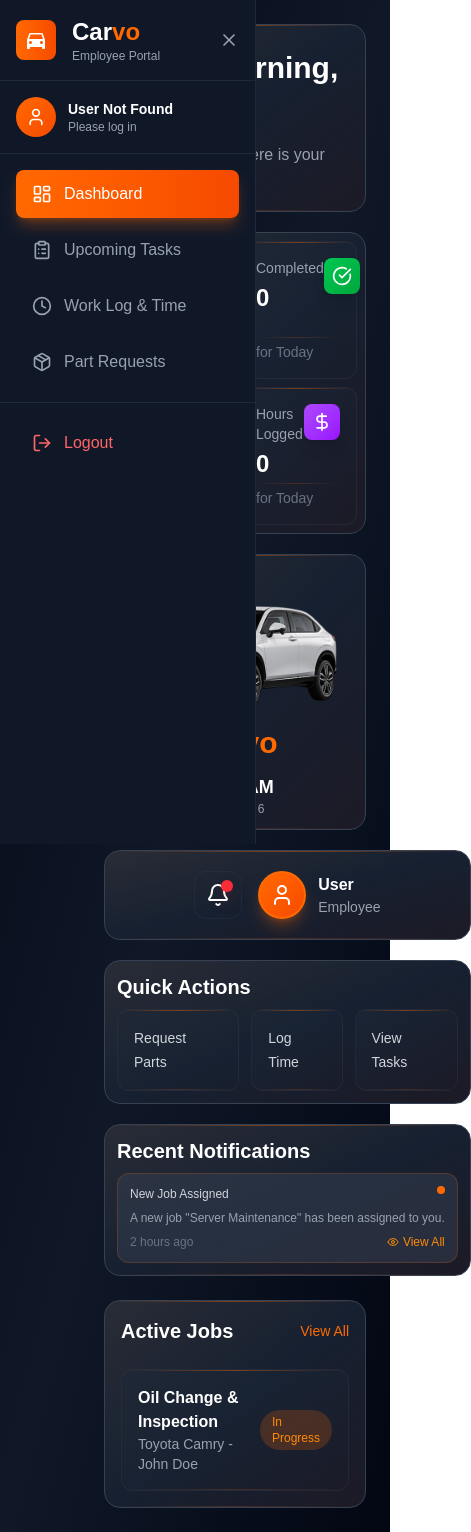
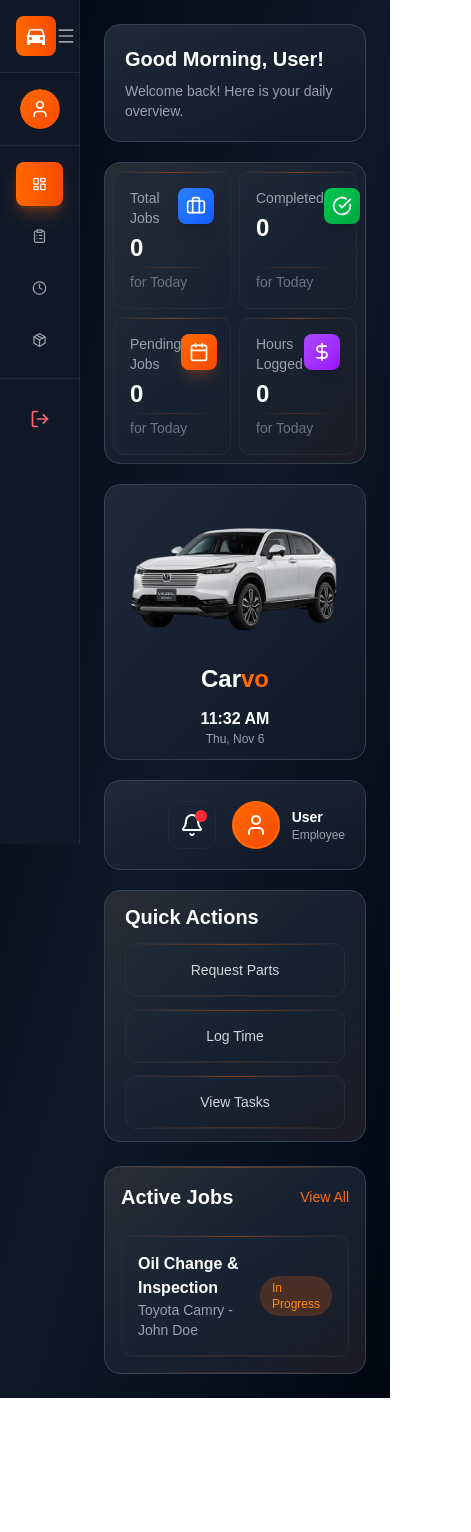
Before and after one commit to ravndu-dlshan/asms-frontend, a Next.js app: page /employee/dashboard in a window 390 px wide. Shown: the whole page, 471 px wide, since content can reach past the window. After the commit the page ends 1398 px from the top, so only its background shows below. Built offline with nearby package versions, Linux system fonts and the light colour scheme.

Commit message:
feat: update employee dashboard and sidebar

```diff
--- a/src/app/components/mainPage/Login.tsx
+++ b/src/app/components/mainPage/Login.tsx
@@ -28,7 +28,7 @@ export default function Login() {
 		}else if (role==="CUSTOMER"){
 			router.push("/customer");
 		}else if (role==="EMPLOYEE"){
-			router.push("/employee");
+			router.push("/employee/dashboard");
 		}else{
 			router.push("/");
 		}
--- a/src/app/employee/components/Sidebar.tsx
+++ b/src/app/employee/components/Sidebar.tsx
@@ -1,8 +1,9 @@
 "use client";
 
-import { useState, useEffect } from "react";
+import { useState, useEffect, useMemo } from "react";
 import Link from "next/link";
 import { usePathname, useRouter } from "next/navigation";
+import Image from "next/image";
 import {
   LayoutDashboard,
   ClipboardList,
@@ -30,168 +31,134 @@ interface UserProfile {
   avatar?: string;
 }
 
-interface SidebarProps {
-  user?: UserProfile;
-  onLogout?: () => void;
-}
-
 const MENU_ITEMS: MenuItem[] = [
-  {
-    href: "/employee/dashboard",
-    icon: LayoutDashboard,
-    label: "Dashboard",
-  },
-  {
-    href: "/employee/upcoming-tasks",
-    icon: ClipboardList,
-    label: "Upcoming Tasks",
-    badgeColor: "bg-orange-500",
-  },
-  {
-    href: "/employee/work-log",
-    icon: Clock,
-    label: "Work Log & Time",
-  },
-  {
-    href: "/employee/parts-request",
-    icon: Package,
-    label: "Part Requests",
-    badgeColor: "bg-blue-500",
-  },
+  { href: "/employee/dashboard", icon: LayoutDashboard, label: "Dashboard" },
+  { href: "/employee/upcoming-tasks", icon: ClipboardList, label: "Upcoming Tasks" },
+  { href: "/employee/work-log", icon: Clock, label: "Work Log & Time" },
+  { href: "/employee/parts-request", icon: Package, label: "Part Requests" },
 ];
 
 const SIDEBAR_CONFIG = {
-  collapsedWidth: "w-25",
+  collapsedWidth: "w-20",
   expandedWidth: "w-64",
-  brandName: "Carvo",
   brandSubtitle: "Employee Portal",
 };
 
-export default function Sidebar({ user, onLogout }: SidebarProps) {
-  const [isLoading, setIsLoading] = useState(true);
+const LogoIcon = () => (
+  <svg className="w-6 h-6 text-white" fill="currentColor" viewBox="0 0 24 24">
+    <path d="M18.92 6.01C18.72 5.42 18.16 5 17.5 5h-11c-.66 0-1.22.42-1.42 1.01L3 12v8c0 .55.45 1 1 1h1c.55 0 1-.45 1-1v-1h12v1c0 .55.45 1 1 1h1c.55 0 1-.45 1-1v-8l-2.08-5.99zM6.5 16c-.83 0-1.5-.67-1.5-1.5S5.67 13 6.5 13s1.5.67 1.5 1.5S7.33 16 6.5 16zm11 0c-.83 0-1.5-.67-1.5-1.5s.67-1.5 1.5-1.5 1.5.67 1.5 1.5-.67 1.5-1.5 1.5zM5 11l1.5-4.5h11L19 11H5z" />
+  </svg>
+);
+
+export default function Sidebar() {
   const pathname = usePathname();
   const router = useRouter();
   const [currentUser, setCurrentUser] = useState<UserProfile | null>(null);
   const [sidebarOpen, setSidebarOpen] = useState(true);
+  const [loading, setLoading] = useState(true);
 
+  // Load user from cookies
   useEffect(() => {
     const userData = getUserFromStorage();
-    if (userData) setCurrentUser(userData);
+    setCurrentUser(userData || null);
+    setLoading(false);
+  }, []);
 
-    setIsLoading(false); // ✅ FIX: stop loading after fetching user
+  // Collapse sidebar on smaller screens
+  useEffect(() => {
+    const updateSidebar = () =>
+      setSidebarOpen(window.innerWidth >= 1024);
+    updateSidebar();
+    window.addEventListener("resize", updateSidebar);
+    return () => window.removeEventListener("resize", updateSidebar);
   }, []);
+
+  // Auto select dashboard if URL is /employee
+  const activePath = useMemo(() => {
+    return pathname === "/employee" ? "/employee/dashboard" : pathname;
+  }, [pathname]);
 
   const handleLogout = () => {
     document.cookie =
-      "authToken=; expires=Thu, 01 Jan 1970 00:00:00 UTC; path=/;";
+      "authToken=; path=/; expires=Thu, 01 Jan 1970 00:00:00 UTC;";
     document.cookie =
-      "userInfo=; expires=Thu, 01 Jan 1970 00:00:00 UTC; path=/;";
-
+      "userInfo=; path=/; expires=Thu, 01 Jan 1970 00:00:00 UTC;";
     router.push("/");
-  };
-
-  const displayUser = currentUser;
-
-  const isActive = (href: string) => {
-    if (href === "/employee/dashboard") {
-      return pathname === href;
-    }
-    return pathname.startsWith(href);
   };
 
   return (
     <aside
       className={`fixed left-0 top-0 z-40 h-screen transition-all duration-300 ${
-        sidebarOpen
-          ? SIDEBAR_CONFIG.expandedWidth
-          : SIDEBAR_CONFIG.collapsedWidth
+        sidebarOpen ? SIDEBAR_CONFIG.expandedWidth : SIDEBAR_CONFIG.collapsedWidth
       } bg-gray-900 border-r border-gray-800`}
     >
-      {/* Logo Section */}
+      {/* Header */}
       <div className="flex items-center justify-between p-4 border-b border-gray-800">
         {sidebarOpen ? (
           <div className="flex items-center space-x-3">
             <div className="w-10 h-10 bg-gradient-to-r from-orange-500 to-orange-600 rounded-lg flex items-center justify-center mr-2">
-              <svg
-                className="w-6 h-6 text-white"
-                fill="currentColor"
-                viewBox="0 0 24 24"
-              >
-                <path d="M18.92 6.01C18.72 5.42 18.16 5 17.5 5h-11c-.66 0-1.22.42-1.42 1.01L3 12v8c0 .55.45 1 1 1h1c.55 0 1-.45 1-1v-1h12v1c0 .55.45 1 1 1h1c.55 0 1-.45 1-1v-8l-2.08-5.99zM6.5 16c-.83 0-1.5-.67-1.5-1.5S5.67 13 6.5 13s1.5.67 1.5 1.5S7.33 16 6.5 16zm11 0c-.83 0-1.5-.67-1.5-1.5s.67-1.5 1.5-1.5 1.5.67 1.5 1.5-.67 1.5-1.5 1.5zM5 11l1.5-4.5h11L19 11H5z" />
-              </svg>
+              <LogoIcon />
             </div>
-            <div className="pl-2">
+            <div>
               <h2 className="text-2xl font-bold text-white">
                 Car<span className="text-orange-500">vo</span>
               </h2>
-              <p className="text-xs text-gray-400">
-                {SIDEBAR_CONFIG.brandSubtitle}
-              </p>
+              <p className="text-xs text-gray-400">{SIDEBAR_CONFIG.brandSubtitle}</p>
             </div>
           </div>
         ) : (
-          <div className="flex items-center justify-center w-full">
+          <div className="w-full flex justify-center">
             <div className="w-10 h-10 bg-gradient-to-r from-orange-500 to-orange-600 rounded-lg flex items-center justify-center">
-              <svg
-                className="w-6 h-6 text-white"
-                fill="currentColor"
-                viewBox="0 0 24 24"
-              >
-                <path d="M18.92 6.01C18.72 5.42 18.16 5 17.5 5h-11c-.66 0-1.22.42-1.42 1.01L3 12v8c0 .55.45 1 1 1h1c.55 0 1-.45 1-1v-1h12v1c0 .55.45 1 1 1h1c.55 0 1-.45 1-1v-8l-2.08-5.99zM6.5 16c-.83 0-1.5-.67-1.5-1.5S5.67 13 6.5 13s1.5.67 1.5 1.5S7.33 16 6.5 16zm11 0c-.83 0-1.5-.67-1.5-1.5s.67-1.5 1.5-1.5 1.5.67 1.5 1.5-.67 1.5-1.5 1.5zM5 11l1.5-4.5h11L19 11H5z" />
-              </svg>
+              <LogoIcon />
             </div>
           </div>
         )}
+
         <button
           onClick={() => setSidebarOpen(!sidebarOpen)}
-          className="text-gray-400 hover:text-white transition-colors"
+          className="text-gray-400 hover:text-white"
+          aria-label="Toggle Sidebar"
         >
           {sidebarOpen ? <X size={20} /> : <Menu size={20} />}
         </button>
       </div>
 
-      {/* User Profile */}
-      <Link
-        href="/employee/profile"
-        className={`p-4 border-b border-gray-800 block transition hover:bg-gray-800/50 ${
-          !sidebarOpen ? "flex justify-center" : ""
-        }`}
-      >
-        <div
-          className={`flex ${
-            sidebarOpen ? "items-center space-x-3" : "justify-center"
-          }`}
-        >
-          <div className="w-10 h-10 bg-gradient-to-br from-orange-500 to-orange-600 rounded-full flex items-center justify-center flex-shrink-0">
-            {displayUser?.avatar ? (
-              <img
-                src={displayUser.avatar}
-                alt={`${displayUser.firstName} ${displayUser.lastName}`}
-                className="w-full h-full rounded-full object-cover"
+      {/* Profile */}
+      <Link href="/employee/profile" className="p-4 border-b border-gray-800 hover:bg-gray-800/50 block">
+        <div className={`flex ${sidebarOpen ? "items-center space-x-3" : "justify-center"}`}>
+          <div className="w-10 h-10 rounded-full overflow-hidden">
+            {currentUser?.avatar ? (
+              <Image
+                src={currentUser.avatar}
+                alt={`${currentUser.firstName} ${currentUser.lastName} profile image`}
+                width={40}
+                height={40}
+                className="rounded-full object-cover"
+                priority
+                unoptimized
               />
             ) : (
-              <User className="w-5 h-5 text-white" />
+              <div className="bg-gradient-to-br from-orange-500 to-orange-600 w-full h-full flex items-center justify-center rounded-full">
+                <User className="w-5 h-5 text-white" aria-label="User icon" />
+              </div>
             )}
           </div>
+
           {sidebarOpen && (
             <div className="overflow-hidden">
-              {isLoading ? (
+              {loading ? (
                 <>
                   <div className="h-4 bg-gray-700 rounded w-20 mb-1 animate-pulse"></div>
                   <div className="h-3 bg-gray-700 rounded w-16 animate-pulse"></div>
                 </>
-              ) : displayUser ? (
+              ) : currentUser ? (
                 <p className="text-sm font-semibold text-white truncate">
-                  {displayUser.firstName} {displayUser.lastName}
+                  {currentUser.firstName} {currentUser.lastName}
                 </p>
               ) : (
                 <>
-                  <p className="text-sm font-semibold text-white truncate">
-                    User Not Found
-                  </p>
-                  <p className="text-xs text-gray-400 truncate">
-                    Please log in
-                  </p>
+                  <p className="text-sm text-white">User Not Found</p>
+                  <p className="text-xs text-gray-400">Please log in</p>
                 </>
               )}
             </div>
@@ -200,49 +167,39 @@ export default function Sidebar({ user, onLogout }: SidebarProps) {
       </Link>
 
       {/* Navigation */}
-      <nav className="p-4 space-y-2 flex-1 overflow-y-auto">
-        {MENU_ITEMS.map((item) => {
-          const Icon = item.icon;
-          const active = isActive(item.href);
-
+      <nav className="p-4 space-y-2">
+        {MENU_ITEMS.map(({ href, icon: Icon, label }) => {
+          const active = activePath.startsWith(href);
           return (
             <Link
-              key={item.href}
-              href={item.href}
+              key={href}
+              href={href}
               className={`flex items-center px-4 py-3 rounded-lg transition-all duration-200 group relative ${
                 active
                   ? "bg-gradient-to-r from-orange-500 to-orange-600 text-white shadow-lg shadow-orange-500/30"
                   : "text-gray-400 hover:text-white hover:bg-gray-800"
-              } ${sidebarOpen ? "justify-start space-x-3" : "justify-center"}`}
-              title={!sidebarOpen ? item.label : undefined}
+              } ${sidebarOpen ? "space-x-3" : "justify-center"}`}
+              title={!sidebarOpen ? label : undefined}
             >
-              <Icon className="w-5 h-5 flex-shrink-0" />
-              {sidebarOpen && <span className="font-medium">{item.label}</span>}
+              <Icon className="w-5 h-5" />
+              {sidebarOpen && <span className="font-medium">{label}</span>}
             </Link>
           );
         })}
       </nav>
 
-      {/* Logout Button */}
-      <div
-        className={`p-4 border-t border-gray-800 space-y-2 ${
-          !sidebarOpen ? "flex justify-center" : ""
-        }`}
-      >
+      {/* Logout */}
+      <div className="p-4 border-t border-gray-800">
         <button
           onClick={handleLogout}
           className={`flex items-center cursor-pointer ${
-            sidebarOpen
-              ? "justify-start space-x-3 px-4 w-full"
-              : "justify-center w-12 h-12"
-          } py-3 text-red-400 hover:text-red-300 hover:bg-red-900/20 rounded-lg transition-colors`}
+            sidebarOpen ? "space-x-3 px-4 w-full" : "justify-center w-12 h-12"
+          } py-3 text-red-400 hover:text-red-300 hover:bg-red-900/20 rounded-lg`}
         >
-          <LogOut className="w-5 h-5 flex-shrink-0" />
+          <LogOut className="w-5 h-5" aria-label="Logout icon" />
           {sidebarOpen && <span>Logout</span>}
         </button>
       </div>
     </aside>
   );
 }
-
-export type { MenuItem, UserProfile, SidebarProps };
--- a/src/app/employee/dashboard/components/GreetingSection.tsx
+++ b/src/app/employee/dashboard/components/GreetingSection.tsx
@@ -7,7 +7,6 @@ import Link from "next/link";
 import NotificationPanel from "./NotificationPanel";
 import StatCard from "./StatCard";
 import QuickActions from "./QuickAccess";
-import RecentNotifications from "./RecentNotifications";
 import Image from "next/image";
 
 interface Notification {
@@ -28,99 +27,80 @@ export default function GreetingSection({ userImage }: GreetingSectionProps) {
   const [showNotifications, setShowNotifications] = useState(false);
   const [notifications, setNotifications] = useState<Notification[]>([]);
 
-  // Get user firstName from localStorage
   useEffect(() => {
     const user = getUserFromStorage();
-    if (user?.firstName) {
-      setName(user.firstName);
-    }
+    if (user?.firstName) setName(user.firstName);
   }, []);
 
   const currentDate = new Date();
   const currentHour = currentDate.getHours();
-  const greeting = currentHour < 12 ? "Good Morning" :
-                   currentHour < 18 ? "Good Afternoon" :
-                   "Good Evening";
+  const greeting =
+    currentHour < 12
+      ? "Good Morning"
+      : currentHour < 18
+      ? "Good Afternoon"
+      : "Good Evening";
 
-  // Get most recent notification
-  const recentNotification = notifications.length > 0 ? notifications[0] : null;
-
-  // Fetch notifications (same as in NotificationPanel)
   useEffect(() => {
     setNotifications([
       {
         id: 1,
-        title: 'New Job Assigned',
+        title: "New Job Assigned",
         message: 'A new job "Server Maintenance" has been assigned to you.',
-        time: '2 hours ago',
+        time: "2 hours ago",
         read: false,
       },
       {
         id: 2,
-        title: 'Deadline Reminder',
-        message: 'The Mobile App Redesign project deadline is tomorrow.',
-        time: '5 hours ago',
+        title: "Deadline Reminder",
+        message: "The Mobile App Redesign project deadline is tomorrow.",
+        time: "5 hours ago",
         read: true,
       },
     ]);
   }, []);
 
-  const handleViewAllNotifications = () => {
-    setShowNotifications(true);
-  };
-
-  const handleCloseNotifications = () => {
-    setShowNotifications(false);
-  };
-
   return (
-    <div className="flex flex-wrap md:flex-nowrap gap-5 items-start w-full">
-      {/* Greeting Card */}
-      <div>
-        <div className="flex-1 bg-gradient-to-br from-gray-800 to-gray-900 rounded-2xl p-5 border border-gray-700 flex flex-col justify-between relative overflow-hidden">
-          <div className="absolute inset-0 bg-gradient-to-br from-orange-500/5 via-transparent to-orange-600/5 pointer-events-none" />
-          <div className="absolute top-0 left-0 right-0 h-px bg-gradient-to-r from-transparent via-orange-500/40 to-transparent" />
-
+    <div className="flex flex-col lg:flex-row gap-5 items-start w-full">
+      {/* Greeting Card + Stats */}
+      <div className="w-full lg:flex-1">
+        <div className="bg-gradient-to-br from-gray-800 to-gray-900 rounded-2xl p-5 border border-gray-700 relative overflow-hidden">
           <div className="relative z-10">
-            <h2 className="text-[30px] md:text-[32px] font-bold text-white mb-2">
+            <p className="text-xl sm:text-xl lg:text-[26px] font-bold text-white mb-2">
               {greeting}, {name}!
-            </h2>
-            <p className="text-gray-400">
+            </p>
+            <p className="text-sm sm:text-base text-gray-400">
               Welcome back! Here is your daily overview.
             </p>
           </div>
-
-          <div className="absolute bottom-0 left-0 right-0 h-px bg-gradient-to-r from-transparent via-orange-500/20 to-transparent" />
         </div>
         <StatCard />
       </div>
 
       {/* Car Image Card */}
-      <div className="flex-1 bg-gradient-to-br from-gray-800 to-gray-900 rounded-2xl p-3 border border-gray-700 flex flex-col items-center justify-start relative overflow-hidden">
-        <div className="absolute inset-0 bg-gradient-to-br from-orange-500/5 via-transparent to-orange-600/5 pointer-events-none" />
-        <div className="absolute top-0 left-0 right-0 h-px bg-gradient-to-r from-transparent via-orange-500/40 to-transparent" />
-
-        <div className="relative">
+      <div className="w-full lg:flex-1 bg-gradient-to-br from-gray-800 to-gray-900 rounded-2xl p-3 border border-gray-700 flex flex-col items-center">
+        <div className="relative w-full max-w-md">
           <Image
             src="/suvCar.png"
-            alt="Car"
-            width={400}
-            height={0}
-            className="object-contain p-3 mt-6"
+            alt="SUV car"
+            width={600}
+            height={400}
+            className="object-contain p-3 mt-4 sm:mt-6 w-full h-auto"
+            priority
           />
         </div>
-        <div className="relative z-10 text-center lg:mt-8 lg:mb-6">
-          <p className="text-3xl font-bold text-white">
+        <div className="relative z-10 text-center mt-4 sm:mt-6">
+          <p className="text-2xl sm:text-3xl font-bold text-white">
             Car<span className="text-orange-500">vo</span>
           </p>
           <div className="mt-3">
-            <p className="text-white text-lg font-semibold">
+            <p className="text-white text-base sm:text-lg font-semibold">
               {currentDate.toLocaleTimeString("en-US", {
                 hour: "2-digit",
                 minute: "2-digit",
               })}
             </p>
-            <p className="text-gray-400 text-xs">
+            <p className="text-gray-400 text-xs lg:mb-5">
               {currentDate.toLocaleDateString("en-US", {
                 weekday: "short",
                 month: "short",
@@ -129,18 +109,12 @@ export default function GreetingSection({ userImage }: GreetingSectionProps) {
             </p>
           </div>
         </div>
-
-        <div className="absolute bottom-0 left-0 right-0 h-px bg-gradient-to-r from-transparent via-orange-500/20 to-transparent" />
       </div>
 
       {/* Profile + Notification Card */}
-      <div className="relative">
-        <div className="flex-1 bg-gradient-to-br from-gray-800 to-gray-900 rounded-2xl p-5 border border-gray-700 flex flex-col justify-between relative overflow-hidden">
-          <div className="absolute inset-0 bg-gradient-to-br from-orange-500/5 via-transparent to-orange-600/5 pointer-events-none" />
-          <div className="absolute top-0 left-0 right-0 h-px bg-gradient-to-r from-transparent via-orange-500/40 to-transparent" />
-
-          <div className="flex flex-col items-center md:items-end space-y-4 relative z-10">
-            <div className="flex items-center space-x-4">
+      <div className="w-full lg:flex-1 relative">
+        <div className="bg-gradient-to-br from-gray-800 to-gray-900 rounded-2xl p-5 border border-gray-700 flex flex-col justify-between relative">
+          <div className="flex items-center justify-end space-x-4 relative">
             <button
               type="button"
               aria-label="Notifications"
@@ -148,37 +122,35 @@ export default function GreetingSection({ userImage }: GreetingSectionProps) {
               className="w-12 h-12 cursor-pointer hover:bg-gray-700/50 hover:border-orange-500/40 border border-gray-700/30 transition rounded-xl flex items-center justify-center relative"
             >
               <Bell className="w-6 h-6 text-white" aria-hidden="true" />
-                <span className="absolute top-2 right-2 w-3 h-3 bg-red-500 rounded-full shadow-lg shadow-red-500/50"></span>
+              <span className="absolute top-2 right-2 w-3 h-3 bg-red-500 rounded-full"></span>
             </button>
 
             <Link href="/employee/profile">
               <div className="flex items-center space-x-3">
-                  <div className="relative w-12 h-12 rounded-full overflow-hidden border-2 border-orange-500 bg-gradient-to-br from-orange-500 to-orange-600 flex items-center justify-center shadow-lg shadow-orange-500/30">
+                <div className="relative w-12 h-12 rounded-full overflow-hidden border-2 border-orange-500 bg-gradient-to-br from-orange-500 to-orange-600 flex items-center justify-center">
                   {image ? (
-                      <img
+                    <Image
                       src={image}
-                        alt={name}
-                        sizes="48px"
-                        className="object-cover w-full h-full"
+                      alt={`${name} profile`}
+                      width={48}
+                      height={48}
+                      className="object-cover rounded-full"
                     />
                   ) : (
-                      <User className="w-6 h-6 text-white" />
+                    <User className="w-6 h-6 text-white" aria-hidden="true" />
                   )}
                 </div>
                 <div className="text-white">
-                    <p className="font-semibold">{name}</p>
-                    <p className="text-sm text-gray-400">Employee</p>
+                  <p className="font-semibold text-sm sm:text-base">{name}</p>
+                  <p className="text-xs sm:text-sm text-gray-400">Employee</p>
                 </div>
               </div>
             </Link>
           </div>
         </div>
 
-          <div className="absolute bottom-0 left-0 right-0 h-px bg-gradient-to-r from-transparent via-orange-500/20 to-transparent" />
-        </div>
-
         {showNotifications && (
-          <div className="absolute top-0 right-0 z-50">
+          <div className="fixed sm:absolute top-0 right-0 z-50 w-full sm:w-auto">
             <NotificationPanel
               onClose={() => setShowNotifications(false)}
               notifications={notifications}
@@ -190,15 +162,6 @@ export default function GreetingSection({ userImage }: GreetingSectionProps) {
         <div className="mt-5">
           <QuickActions />
         </div>
-
-        {recentNotification && (
-          <div className="mt-5">
-            <RecentNotifications
-              onViewAll={handleViewAllNotifications}
-              recentNotification={recentNotification}
-            />
-          </div>
-        )}
       </div>
     </div>
   );
--- a/src/app/employee/dashboard/components/QuickAccess.tsx
+++ b/src/app/employee/dashboard/components/QuickAccess.tsx
@@ -11,28 +11,31 @@ export default function QuickActions() {
 
   return (
     <div className="bg-gradient-to-br from-gray-800 to-gray-900 border border-gray-700 rounded-2xl p-3 relative overflow-hidden">
-      {/* Subtle orange gradient overlay */}
       <div className="absolute inset-0 bg-gradient-to-br from-orange-500/5 via-transparent to-orange-600/5 pointer-events-none" />
 
       <div className="relative">
-        <h2 className="text-xl font-bold text-white mb-2">Quick Actions</h2>
-        <div className="flex gap-3">
+        <h2 className="text-xl font-bold text-white mb-3 lg:px-8 md:px-4 px-2">Quick Actions</h2>
+
+        {/* ✅ Full width rows but keeping nice margins */}
+        <div className="grid grid-cols-1 gap-3 lg:px-8 md:px-4 px-2 lg:py-3">
           {actions.map((action) => (
             <Link
               key={action.label}
               href={action.href}
-              className="relative items-center justify-center gap-3 p-4 bg-gradient-to-br from-gray-800/50 to-transparent border border-gray-700/30 hover:border-orange-500/40 rounded-xl transition-all text-gray-300 hover:text-white group overflow-hidden"
+              className="w-full relative flex items-center justify-center p-4 lg:mb-1 bg-gradient-to-br from-gray-800/50 to-transparent
+                         border border-gray-700/30 hover:border-orange-500/40 rounded-xl transition-all text-gray-300 hover:text-white
+                         group overflow-hidden"
             >
-              {/* Top orange accent line */}
+              {/* Accent Lines */}
               <div className="absolute top-0 left-0 right-0 h-px bg-gradient-to-r from-transparent via-orange-500/40 to-transparent" />
-
-              {/* Bottom orange accent line */}
               <div className="absolute bottom-0 left-0 right-0 h-px bg-gradient-to-r from-transparent via-orange-500/20 to-transparent" />
 
-              {/* Hover gradient overlay */}
+              {/* Hover Overlay */}
               <div className="absolute inset-0 bg-gradient-to-br from-orange-500/10 to-transparent opacity-0 group-hover:opacity-100 transition-opacity duration-300" />
 
-              <span className="text-sm font-medium relative z-10">{action.label}</span>
+              <span className="text-sm font-medium relative z-10 text-center">
+                {action.label}
+              </span>
             </Link>
           ))}
         </div>
```
Lines whose indentation alone changed are shown as unchanged.
